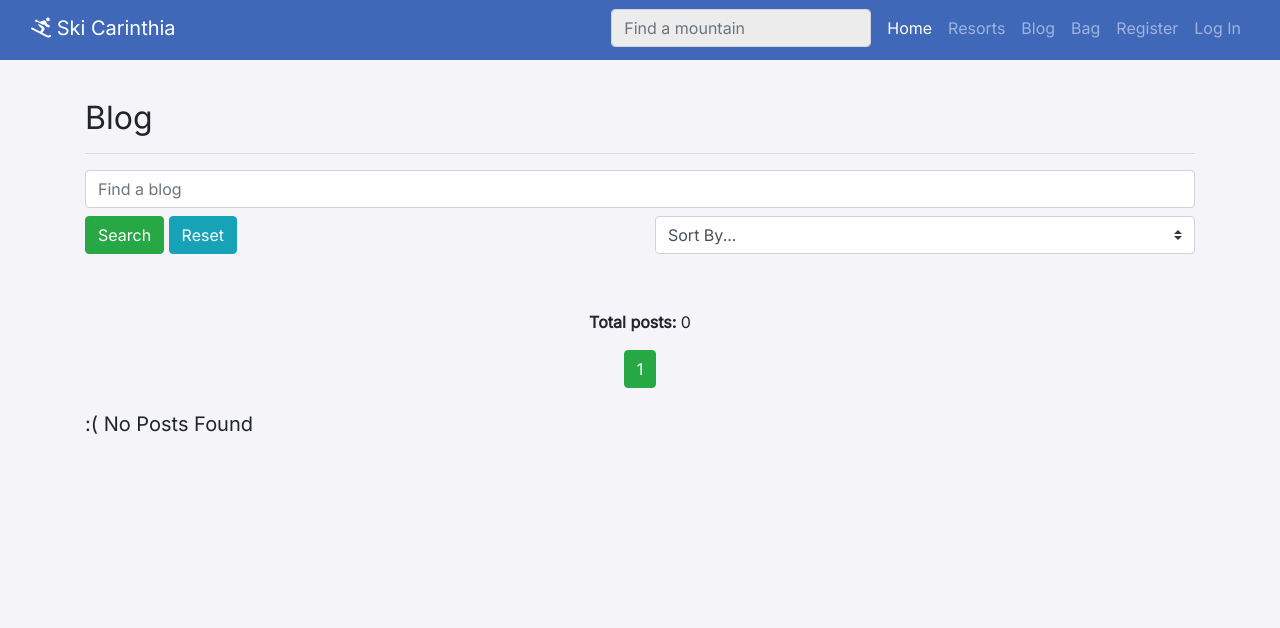
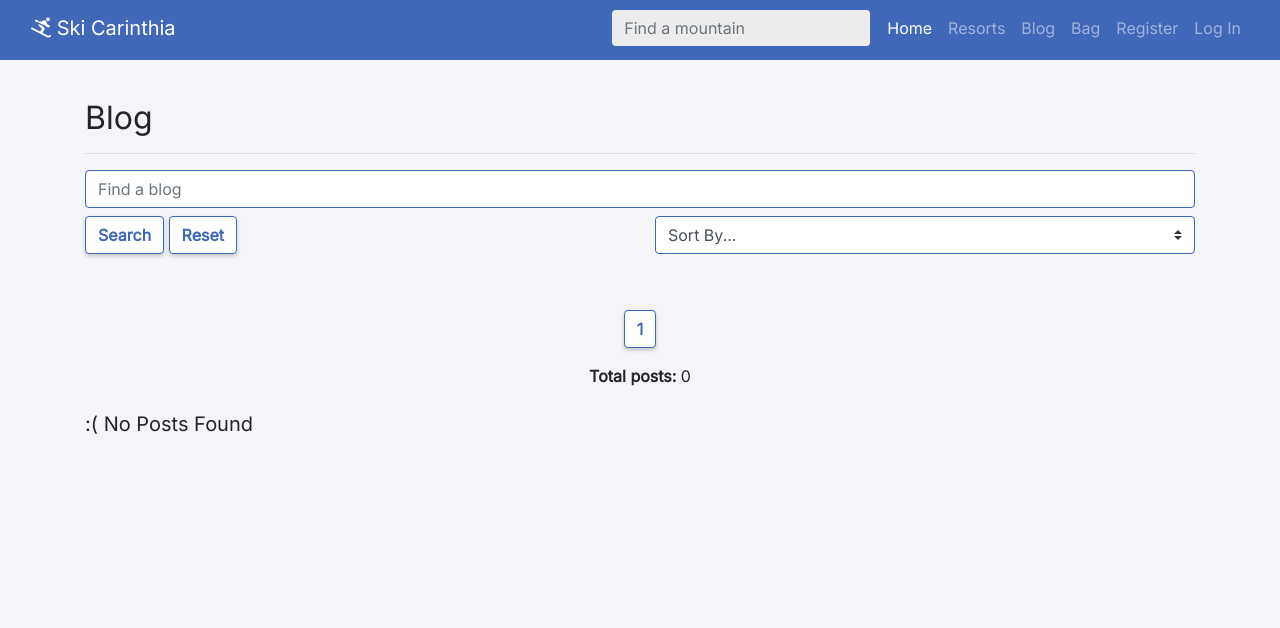
Before and after one commit to Oldman10000/ski-carinthia, a Django app: page /blog/ in a window 1280 px wide. Shown: the top 628 px of the page. Run offline with Django 3.2, Linux system fonts and the light colour scheme; data that the repository does not hold is empty; some libraries are stand-ins or nearby versions.

Commit message:
Add new button and card styling

```diff
--- a/bag/templates/bag/bag.html
+++ b/bag/templates/bag/bag.html
@@ -105,10 +105,10 @@
                         {% endfor %}
                         <tr>
                             <td colspan="5" class="text-right">
-                                <a href="{% url 'resorts' %}" class="btn btn-info">
+                                <a href="{% url 'resorts' %}" class="btn btn-blue">
                                     Keep Shopping
                                 </a>
-                                <a href="{% url 'checkout' %}" class="btn btn-success">
+                                <a href="{% url 'checkout' %}" class="btn btn-blue">
                                     Secure Checkout
                                 </a>
                             </td>
--- a/blog/templates/blog/blogpost-form.html
+++ b/blog/templates/blog/blogpost-form.html
@@ -22,7 +22,7 @@
                 <form method="POST" enctype="multipart/form-data">
                     {% csrf_token %}
                     {{ form | crispy }}
-                    <input type="submit" class="btn btn-info" value="Save"></input>
+                    <input type="submit" class="btn btn-blue" value="Save"></input>
                 </form>
             </div>
         </div>
--- a/blog/templates/blog/blogs.html
+++ b/blog/templates/blog/blogs.html
@@ -24,12 +24,12 @@
                 </form>
             </div>
             <div class="col-12 col-lg-6 mb-2">
-                <button type="submit" form="search" class="btn btn-success">
+                <button type="submit" form="search" class="btn btn-blue">
                     Search
                 </button>
-                <a href="{% url 'blogs' %}" class="btn btn-info">Reset</a>
+                <a href="{% url 'blogs' %}" class="btn btn-blue">Reset</a>
                 {% if request.user.is_authenticated %}
-                <a href="{% url 'new_post' %}" class="btn btn-info">Add Blog Post</a>
+                <a href="{% url 'new_post' %}" class="btn btn-blue">Add Blog Post</a>
                 {% endif %}
             </div>
             <div class="col-12 col-lg-6">
@@ -53,44 +53,44 @@
             </div>
         </div>
         <div class="row mt-5">
-            {% if page_obj %}
-            <div class="col-12 text-center mb-2">
-                <span class="current">
-                    Page {{ page_obj.number }} of {{ page_obj.paginator.num_pages }}
-                </span>
-            </div>
-            {% endif %}
-            <div class="col-12 text-center">
-                <p>
-                    <strong>Total posts: </strong>{{ posts|length }}
-                </p>
-            </div>
             <div class="col-12">
                 <div class="pagination justify-content-center">
                     <span class="step-links">
                         {% if page_obj.has_previous %}
-                        <a href="?page=1" class="btn btn-success">&laquo; First</a>
-                        <a href="?page={{ page_obj.previous_page_number }}" class="btn btn-success">Previous</a>
+                        <a href="?page=1" class="btn btn-blue">&laquo; First</a>
+                        <a href="?page={{ page_obj.previous_page_number }}" class="btn btn-blue">Previous</a>
                         {% endif %}
 
                         {% for page in page_obj.paginator %}
-                        <a href="?page={{ forloop.counter }}" class="btn btn-success">{{ forloop.counter }}</a>
+                        <a href="?page={{ forloop.counter }}" class="btn btn-blue">{{ forloop.counter }}</a>
                         {% endfor %}
 
                         {% if page_obj.has_next %}
-                        <a href="?page={{ page_obj.next_page_number }}" class="btn btn-success">Next</a>
-                        <a href="?page={{ page_obj.paginator.num_pages }}" class="btn btn-success">Last &raquo;</a>
+                        <a href="?page={{ page_obj.next_page_number }}" class="btn btn-blue">Next</a>
+                        <a href="?page={{ page_obj.paginator.num_pages }}" class="btn btn-blue">Last &raquo;</a>
                         {% endif %}
 
                     </span>
                 </div>
             </div>
+            <div class="col-12 text-center mt-3">
+                <p class="m-0">
+                    <strong>Total posts: </strong>{{ posts|length }}
+                </p>
+            </div>
+            {% if page_obj %}
+            <div class="col-12 text-center mt-2">
+                <span class="current">
+                    Page <strong>{{ page_obj.number }}</strong> of {{ page_obj.paginator.num_pages }}
+                </span>
+            </div>
+            {% endif %}
         </div>
         <div class="row mt-4">
             {% if page_obj %}
             {% for post in page_obj %}
             <div class="col-12 col-md-6 mb-3">
-                <div class="card border-blue">
+                <div class="card shadow border-blue">
                     <div class="card-body">
                         <h5 class="card-title">{{ post.title }}</h5>
                         <hr>
@@ -99,11 +99,11 @@
                         <p class="mb-1"><small><strong>Published on:</strong> {{ post.published_date }}</small></p>
                         <p class="mb-1"><small><strong>Views:</strong> {{ post.views }}</small></p>
                         <p class="mb-2"><small><strong>Tag:</strong> {{ post.tag }}</small></p>
-                        <a href="{% url 'post_detail' post.id %}" class="btn btn-info">Read More</a>
+                        <a href="{% url 'post_detail' post.id %}" class="btn btn-blue">Read More</a>
                         {% if request.user.is_authenticated %}
                         {% if request.user|lower == post.user_profile|lower or request.user.is_superuser %}
-                        <a href="{% url 'edit_post' post.id %}" class="btn btn-info">Edit Post</a>
-                        <a href="{% url 'delete_post' post.id %}" class="btn btn-danger">Delete Post</a>
+                        <a href="{% url 'edit_post' post.id %}" class="btn btn-blue">Edit Post</a>
+                        <a href="{% url 'delete_post' post.id %}" class="btn btn-red">Delete Post</a>
                         {% endif %}
                         {% endif %}
                     </div>
@@ -120,7 +120,7 @@
             {% if page_obj %}
             <div class="col-12 text-center">
                 <span class="current">
-                    Page {{ page_obj.number }} of {{ page_obj.paginator.num_pages }}
+                    Page <strong>{{ page_obj.number }}</strong> of {{ page_obj.paginator.num_pages }}
                 </span>
             </div>
             {% endif %}
--- a/blog/templates/blog/post-detail.html
+++ b/blog/templates/blog/post-detail.html
@@ -21,11 +21,11 @@
                     <p><strong>Published on:</strong> {{ post.published_date }}</p>
                     <p><strong>Views:</strong> {{ post.views }}</p>
                     <p><strong>Tag:</strong> {{ post.tag }}</p>
-                    <a href="{% url 'blogs' %}" class="btn btn-info">Back to Blog</a>
+                    <a href="{% url 'blogs' %}" class="btn btn-blue">Back to Blog</a>
                     {% if request.user.is_authenticated %}
                     {% if request.user|lower == post.user_profile|lower or request.user.is_superuser %}
-                    <a href="{% url 'edit_post' post.id %}" class="btn btn-info">Edit Post</a>
-                    <a href="{% url 'delete_post' post.id %}" class="btn btn-danger">Delete Post</a>
+                    <a href="{% url 'edit_post' post.id %}" class="btn btn-blue">Edit Post</a>
+                    <a href="{% url 'delete_post' post.id %}" class="btn btn-red">Delete Post</a>
                     {% endif %}
                     {% endif %}
                 </div>
--- a/checkout/static/checkout/css/checkout.css
+++ b/checkout/static/checkout/css/checkout.css
@@ -3,8 +3,8 @@
   box-sizing: border-box;
   height: 40px;
   padding: 10px 12px;
-  border: 1px solid transparent;
-  border-radius: 0px;
+  border: 1px solid #3F68B8;
+  border-radius: 2px;
   background-color: white;
   box-shadow: 0 1px 3px 0 #e6ebf1;
   -webkit-transition: box-shadow 150ms ease;
@@ -15,6 +15,7 @@
 .stripe-style-input:focus,
 .stripe-style-input:active {
   box-shadow: 0 1px 3px 0 #cfd7df;
+  border: 2px solid #3F68B8;
 }
 
 .StripeElement--webkit-autofill {
--- a/checkout/templates/checkout/checkout.html
+++ b/checkout/templates/checkout/checkout.html
@@ -118,13 +118,13 @@
                     </fieldset>
 
                     <div class="submit-button text-right mt-5 mb-2">
-                        <a href="{% url 'view_bag' %}" class="btn btn-info">
+                        <a href="{% url 'view_bag' %}" class="btn btn-blue">
                             Adjust Bag
                         </a>
-                        <button class="btn btn-success">
+                        <button class="btn btn-blue">
                             Complete Order
                         </button>
-                        <p class="small text-danger my-0">
+                        <p class="small text-danger mt-2 my-0">
                             Your card will be charged <strong>€{{ total|floatformat:2 }}</strong>
                         </p>
                     </div>
--- a/profiles/templates/profiles/profile.html
+++ b/profiles/templates/profiles/profile.html
@@ -23,7 +23,7 @@
                 <form action="{% url 'profile' %}" method="POST" id="profile-update-form">
                     {% csrf_token %}
                     {{ form|crispy }}
-                    <button class="btn btn-success">Update Info</button>
+                    <button class="btn btn-blue">Update Info</button>
                 </form>
             </div>
             <div class="col-12 col-lg-6">
--- a/resorts/static/resorts/js/weather.js
+++ b/resorts/static/resorts/js/weather.js
@@ -1,7 +1,7 @@
 $(document).ready(function () {
     // weather api
 
-    const key = 'csf4ZQohX49VLQDoT2PBbNcLe4FxvEMS';
+    const key = 'N4YFvou1AsgASRUQzPm1IAgGh49MB617';
 
     // get weather information
     const getWeather = async (id) => {
--- a/resorts/templates/resorts/resorts.html
+++ b/resorts/templates/resorts/resorts.html
@@ -24,10 +24,10 @@
                 </form>
             </div>
             <div class="col-12 col-lg-6 mb-2">
-                <button type="submit" form="search" class="btn btn-success">
+                <button type="submit" form="search" class="btn btn-blue">
                     Search
                 </button>
-                <a href="{% url 'resorts' %}" class="btn btn-info">Reset</a>
+                <a href="{% url 'resorts' %}" class="btn btn-blue">Reset</a>
             </div>
             <div class="col-12 col-lg-6">
                 <div class="sort-select-wrapper">
@@ -54,7 +54,7 @@
         <div class="row">
             {% for resort in resorts %}
             <div class="col-12 col-md-6 mt-5">
-                <a href="{% url 'resort_detail' resort.id %}" class="card resort-card">
+                <a href="{% url 'resort_detail' resort.id %}" class="card resort-card border-blue shadow">
                     <img src="{{ resort.image.url }}" class="card-img-top"
                         alt="{{ resort.name }}">
                     <div class="card-body">
--- a/static/css/base.css
+++ b/static/css/base.css
@@ -67,10 +67,56 @@ section {
     padding-bottom: 50px;
 }
 
-/* index map */
+input.form-control,
+select.custom-select {
+    border: 1px solid #3F68B8;
+}
 
-#resort-map {
-    height: 500px;
+.form-control:focus,
+.custom-select:focus {
+    color: #495057;
+    background-color: #fff;
+    border: 2px solid #3F68B8;
+    outline: 0;
+    box-shadow: 0 1px 3px 0 #e6ebf1;
+    -webkit-transition: box-shadow 150ms ease;
+    transition: box-shadow 150ms ease;
+}
+
+/* buttons */
+
+.btn-blue {
+    border: 1px solid #3F68B8;
+    color: #3F68B8;
+}
+
+.btn-blue:hover,
+.btn-blue:active,
+.btn-blue:focus {
+    color: #3F68B8;
+}
+
+.btn-red {
+    border: 1px solid #f95738;
+    color: #f95738;
+}
+
+.btn-red:hover,
+.btn-red:active,
+.btn-red:focus {
+    color: #f95738;
+}
+
+.btn {
+    box-shadow: 0 2px 4px 0 rgba(0,0,0,0.2);
+    font-weight: bold;
+    background: #fff;
+}
+
+.btn:hover,
+.btn:active,
+.btn:focus {
+    box-shadow: 0 6px 12px 0 rgba(0,0,0,0.3);
 }
 
 /* footer */
--- a/templates/allauth/account/email.html
+++ b/templates/allauth/account/email.html
@@ -35,11 +35,11 @@
 
     <div class="buttonHolder">
       <button class="secondaryAction" type="submit" name="action_primary"
-        class="btn btn-success">{% trans 'Make Primary' %}</button>
+        class="btn btn-blue">{% trans 'Make Primary' %}</button>
       <button class="secondaryAction" type="submit" name="action_send"
-        class="btn btn-info">{% trans 'Re-send Verification' %}</button>
+        class="btn btn-blue">{% trans 'Re-send Verification' %}</button>
       <button class="primaryAction" type="submit" name="action_remove"
-        class="btn btn-danger">{% trans 'Remove' %}</button>
+        class="btn btn-red">{% trans 'Remove' %}</button>
     </div>
 
   </fieldset>
--- a/templates/allauth/account/email_confirm.html
+++ b/templates/allauth/account/email_confirm.html
@@ -17,7 +17,7 @@
 
 <form method="post" action="{% url 'account_confirm_email' confirmation.key %}">
 {% csrf_token %}
-    <button type="submit" class="btn btn-info">{% trans 'Confirm' %}</button>
+    <button type="submit" class="btn btn-blue">{% trans 'Confirm' %}</button>
 </form>
 
 {% else %}
--- a/templates/allauth/account/login.html
+++ b/templates/allauth/account/login.html
@@ -43,7 +43,7 @@ for a {{ site_name }} account and sign in below:{% endblocktrans %}</p>
     <a class="button secondaryAction" href="{% url 'account_reset_password' %}">{% trans "Forgot Password?" %}</a>
   </p>
 
-  <button class="primaryAction btn btn-info" type="submit">{% trans "Sign In" %}</button>
+  <button class="primaryAction btn btn-blue" type="submit">{% trans "Sign In" %}</button>
 </form>
 
 {% endblock %}
--- a/templates/allauth/account/logout.html
+++ b/templates/allauth/account/logout.html
@@ -14,7 +14,7 @@
   {% if redirect_field_value %}
   <input type="hidden" name="{{ redirect_field_name }}" value="{{ redirect_field_value }}"/>
   {% endif %}
-  <button type="submit" class="btn btn-danger">{% trans 'Sign Out' %}</button>
+  <button type="submit" class="btn btn-red">{% trans 'Sign Out' %}</button>
 </form>
 
 
--- a/templates/allauth/account/password_change.html
+++ b/templates/allauth/account/password_change.html
@@ -10,6 +10,6 @@
 <form method="POST" action="{% url 'account_change_password' %}" class="password_change">
     {% csrf_token %}
     {{ form|crispy }}
-    <button type="submit" name="action" class="btn btn-info">{% trans "Change Password" %}</button>
+    <button type="submit" name="action" class="btn btn-blue">{% trans "Change Password" %}</button>
 </form>
 {% endblock %}
--- a/templates/allauth/account/signup.html
+++ b/templates/allauth/account/signup.html
@@ -16,7 +16,7 @@
   {% if redirect_field_value %}
   <input type="hidden" name="{{ redirect_field_name }}" value="{{ redirect_field_value }}" />
   {% endif %}
-  <button type="submit" class="btn btn-success">{% trans "Sign Up" %} &raquo;</button>
+  <button type="submit" class="btn btn-blue">{% trans "Sign Up" %} &raquo;</button>
 </form>
 
 {% endblock %}
--- a/templates/includes/toasts/toast_success.html
+++ b/templates/includes/toasts/toast_success.html
@@ -46,7 +46,7 @@
         </div>
         <div class="row">
             <div class="col">
-                <a href="{% url 'view_bag' %}" class="btn btn-success">
+                <a href="{% url 'view_bag' %}" class="btn btn-blue">
                     Go to secure checkout
                 </a>
             </div>
```
Also changed, not shown: resorts/static/resorts/css/resorts.css (+8 -4 lines), resorts/templates/resorts/resort_detail.html (+30 -24 lines).
